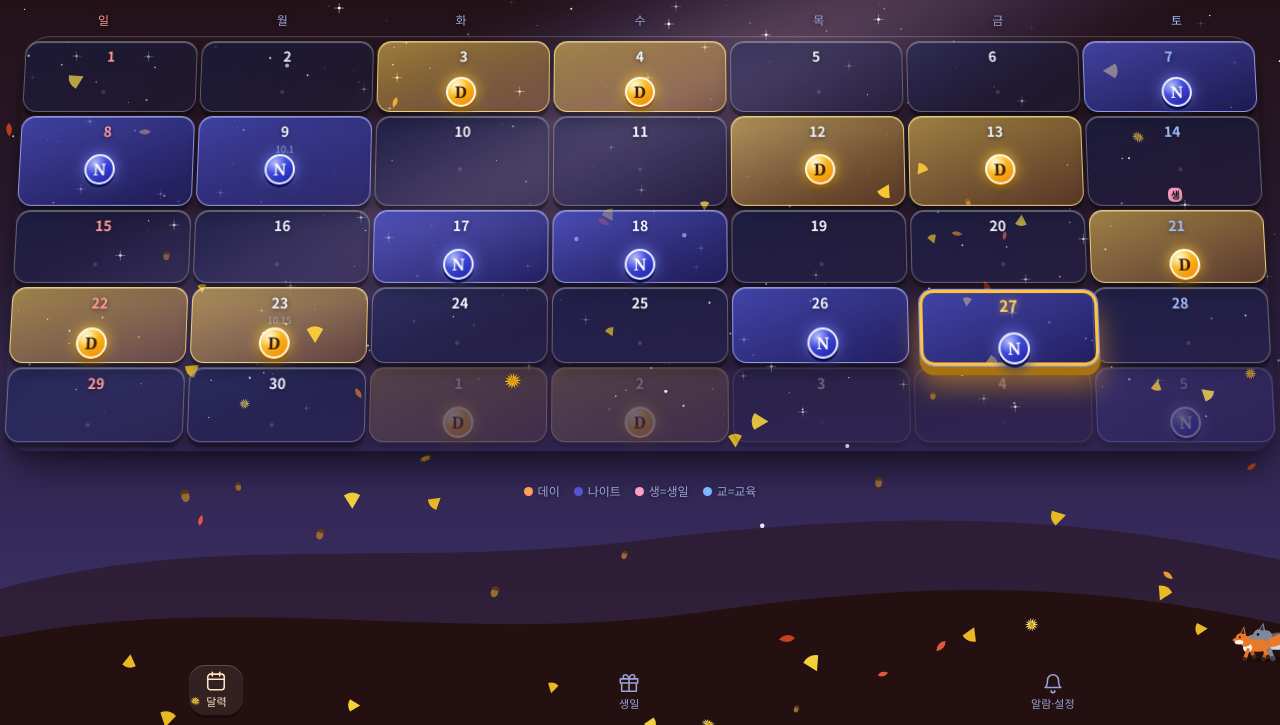
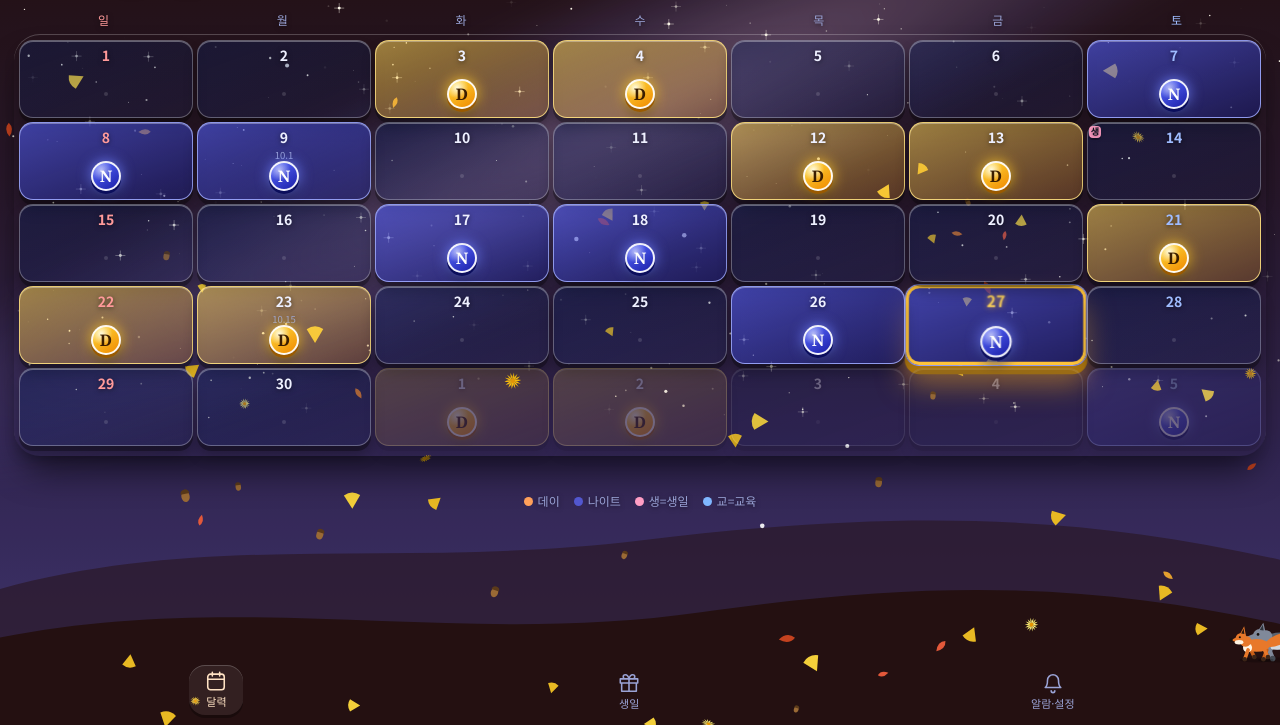
Before and after one commit to choijun4814/family-calendar, a plain HTML site: page index.html in a window 1280 px wide. Shown: the part 75-800 px from the top of the page. Drawn offline with Linux system fonts and the light colour scheme; animation ran at ten frames a second.

Commit message:
Add files via upload

```diff
--- a/index.html
+++ b/index.html
@@ -108,6 +108,12 @@ html body .bd.D,html body .bd.N{border:2px solid rgba(255,255,255,.92);font:800
 html body .bd.D{background:radial-gradient(circle at 32% 26%,#fffbe0 0,rgba(255,255,255,0) 42%),linear-gradient(145deg,#ffd93b,#f08a00);color:#3a1d00;text-shadow:none;box-shadow:0 3px 0 #9a5a00,0 0 14px rgba(255,200,40,.9),0 7px 10px rgba(0,0,0,.35)}
 html body .bd.N{background:radial-gradient(circle at 32% 26%,rgba(255,255,255,.6) 0,rgba(255,255,255,0) 42%),linear-gradient(145deg,#5a6bff,#1b1fa8);color:#fff;text-shadow:none;box-shadow:0 3px 0 #0b0e5c,0 0 14px rgba(110,125,255,.95),0 7px 10px rgba(0,0,0,.4)}
 main{padding-bottom:calc(110px + env(safe-area-inset-bottom))}
+#v-cal{perspective:none}html body .gr{transform:none!important}html body .gr .cell.t{transform:scale(1.05)!important;z-index:2}
+html body .gr{grid-auto-rows:78px}
+html body .gr .cell{position:relative;height:78px;min-height:0;overflow:visible}
+html body .gr .tg{position:absolute;top:3px;left:1px;flex-direction:column;gap:2px;height:auto;margin:0}
+html body .gr .tg i{width:12px;height:12px;font-size:9px;line-height:12px;border-radius:4px;transform:none}
+html body .gr .mm{position:absolute;bottom:2px;left:0;right:0;margin:0}
 </style></head><body>
 <svg width="0" height="0" style="position:absolute"><defs>
 <symbol id="i-cal"><rect x="3" y="4.5" width="18" height="17" rx="3"/><path d="M16 2.5v4M8 2.5v4M3 10h18"/></symbol>
```
